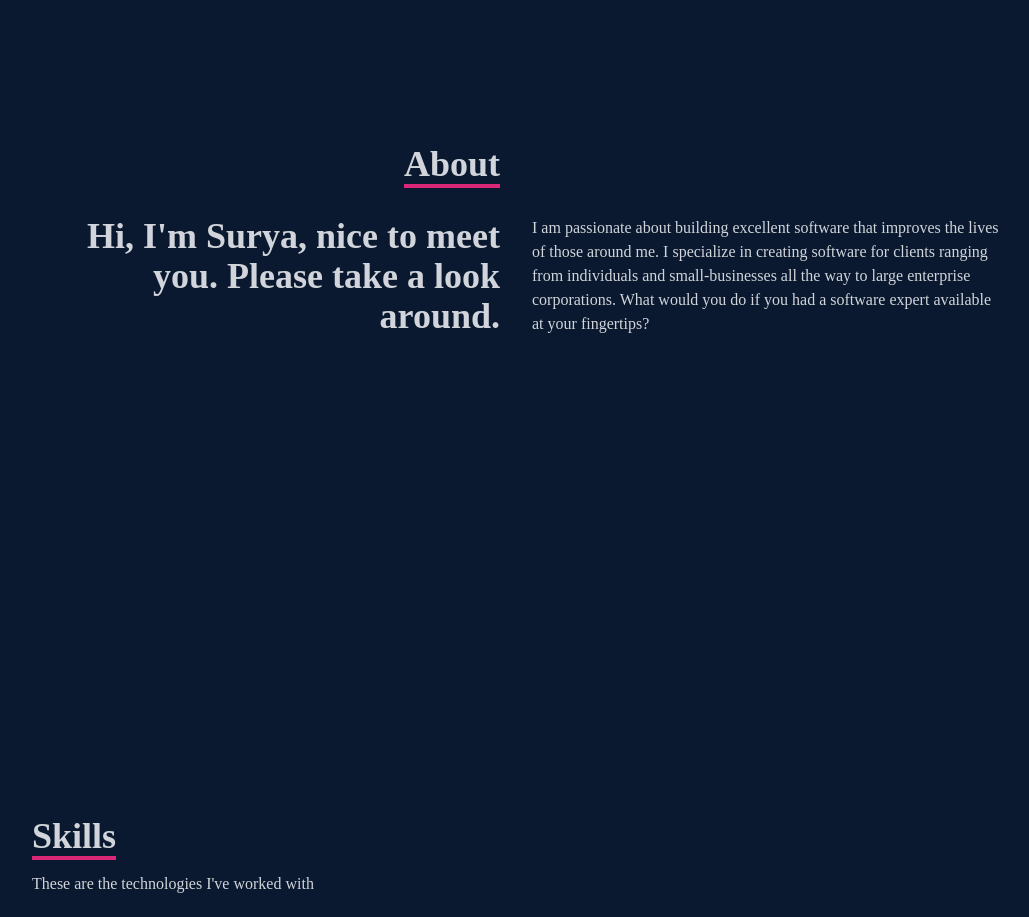
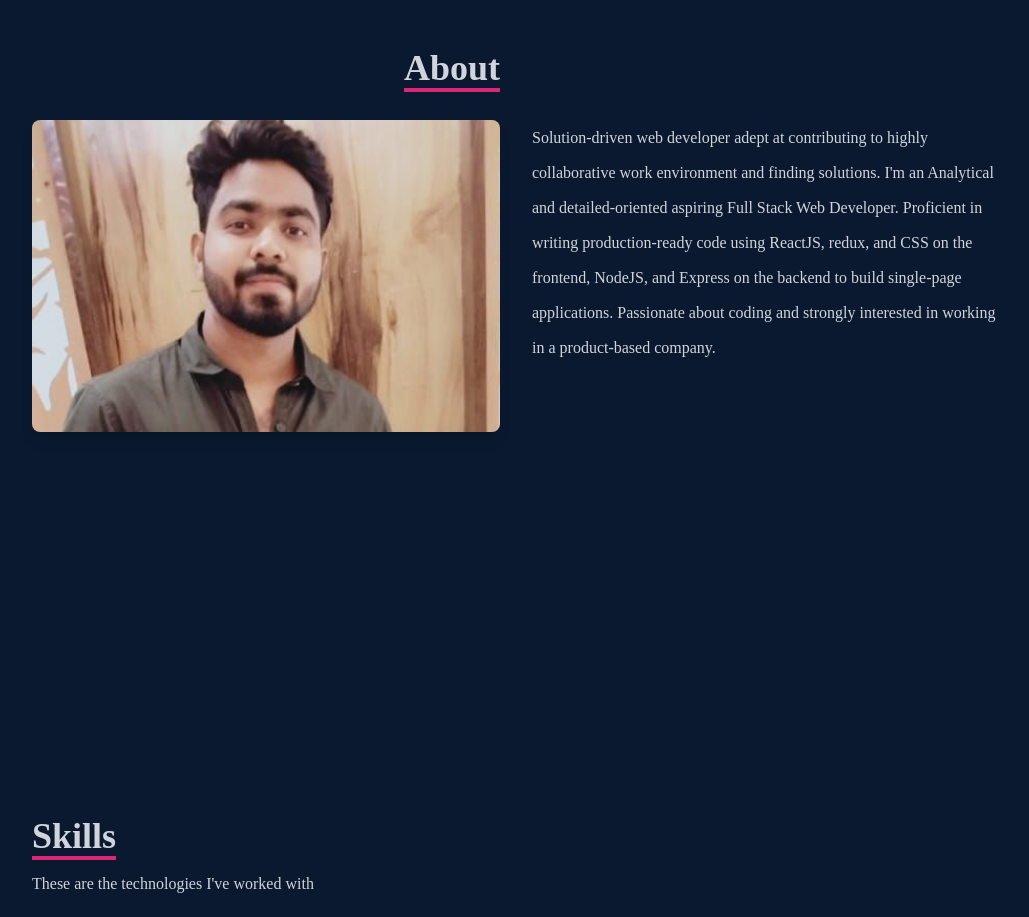
Before and after one commit to Surya9263/SuryaPortfolio, a React (Create React App) app: page / in a window 1280 px wide. Shown: the part 960-1877 px from the top of the page, without its empty margins (124-1153 px from the left). Built offline with nearby package versions, Linux system fonts and the light colour scheme.

Commit message:
picture added

```diff
--- a/package.json
+++ b/package.json
@@ -7,6 +7,7 @@
     "@chakra-ui/react": "^2.3.2",
     "@emotion/react": "^11.10.4",
     "@emotion/styled": "^11.10.4",
+    "@tailwindcss/aspect-ratio": "^0.4.2",
     "@testing-library/jest-dom": "^5.16.5",
     "@testing-library/react": "^13.4.0",
     "@testing-library/user-event": "^13.5.0",
--- a/src/components/About.jsx
+++ b/src/components/About.jsx
@@ -1,5 +1,5 @@
 import React from 'react'
-
+import image from "../assets/SURYA.jpg"
 const About = () => {
   return (
     <div name="about" className='w-full h-screen bg-[#0a192f] text-gray-300'>
@@ -11,15 +11,11 @@ const About = () => {
                 <div></div>
         </div>
         <div className='max-w-[1000px] w-full grid sm:grid-cols-2 gap-8 px-4'>
-                    <div className='sm:text-right text-4xl font-bold'>
-                        <p>Hi, I'm Surya, nice to meet you. Please take a look around.</p>
+                    <div className='aspect-w-3 aspect-h-2 sm:aspect-w-1 sm:aspect-h-1 lg:aspect-w-3 lg:aspect-h-2 '>
+                        <img className='object-cover shadow-lg rounded-lg' src={image} alt="" />
                     </div>
-                    <div>
-                    <p>I am passionate about building excellent software that improves
-              the lives of those around me. I specialize in creating software
-              for clients ranging from individuals and small-businesses all the
-              way to large enterprise corporations. What would you do if you had
-              a software expert available at your fingertips?</p>
+                    <div style={{}}>
+                    <p style={{lineHeight:"35px"}} >Solution-driven web developer adept at contributing to highly collaborative work environment and finding solutions. I'm an Analytical and detailed-oriented aspiring Full Stack Web Developer. Proficient in writing production-ready code using ReactJS, redux, and CSS on the frontend, NodeJS, and Express on the backend to build single-page applications. Passionate about coding and strongly interested in working in a product-based company. </p>
                     </div>
         </div>
         </div>
--- a/tailwind.config.js
+++ b/tailwind.config.js
@@ -1,9 +1,13 @@
 /** @type {import('tailwindcss').Config} */
 module.exports = {
   content: ["./src/**/*.{js,jsx,ts,tsx}"],
-  darkMode: "class",
   theme: {
-    extend: {},
+    extend: {
+      padding: {
+        "1/3": "33.33333%",
+        "2/3": "66.666667%",
+      },
+    },
   },
-  plugins: [],
+  plugins: [require("@tailwindcss/aspect-ratio")],
 };
```
Also changed, not shown: src/assets/SURYA.jpg, 1 other file (tests, documents, lock files or other folders).
